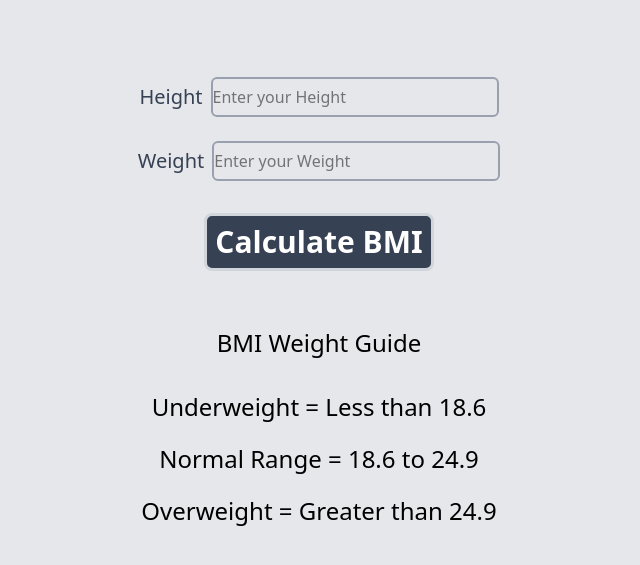
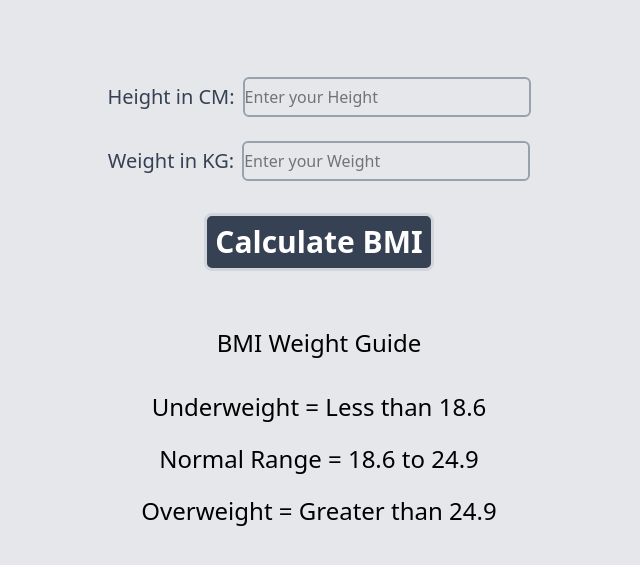
Before and after one commit to irhadev98/BMI-Calculator, a website: page src/index.html in a window 1280 px wide. Shown: the part 107-672 px from the top of the page, without its empty margins (321-961 px from the left). Drawn offline with Linux system fonts and the light colour scheme.

Commit message:
BMI calculator

```diff
--- a/src/index.html
+++ b/src/index.html
@@ -19,10 +19,10 @@
      <!-- inputs start here -->
      <form class="mt-20">
         <div class="flex justify-center items-center">
-            <label class="font-light text-gray-700 text-xl pr-2">Height</label><input type="text" id="height" placeholder="Enter your Height" class="border-2 border-gray-400 rounded-md h-10 w-72 ">
+            <label class="font-light text-gray-700 text-xl pr-2">Height in CM:</label><input type="text" id="height" placeholder="Enter your Height" class="border-2 border-gray-400 rounded-md h-10 w-72 ">
         </div>
         <div class="flex justify-center items-center mt-6">
-            <label class="font-light text-gray-700 text-xl pr-2">Weight</label><input type="text" id="weight" placeholder="Enter your Weight" class="border-2 border-gray-400 rounded-md h-10 w-72 ">
+            <label class="font-light text-gray-700 text-xl pr-2">Weight in KG:</label><input type="text" id="weight" placeholder="Enter your Weight" class="border-2 border-gray-400 rounded-md h-10 w-72 ">
         </div>
         <div class="flex justify-center items-center mt-8">
             <button class="text-3xl font-bold text-white border-3 rounded-lg border-gray-300 bg-gray-700 p-2">Calculate BMI</button>
```
